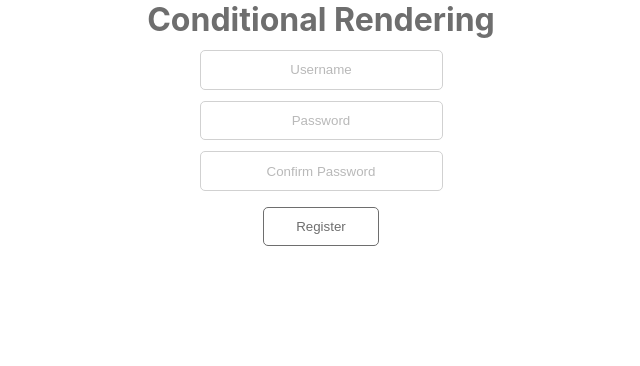
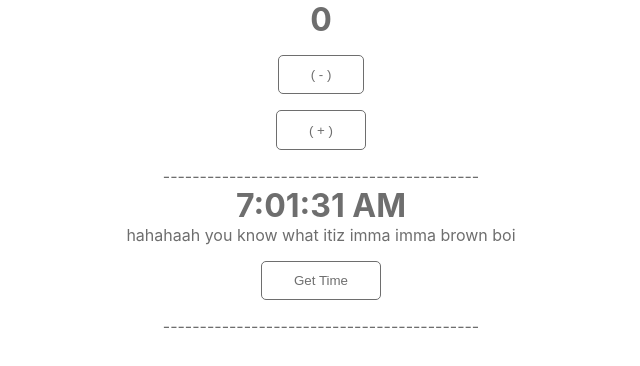
Before and after one commit to mudittt/webdev-bootcamp, a React (Create React App) app in the folder REACT-demo/navbar/: page / in a window 1280 px wide. Shown: the top 366 px of the page, without its empty margins (319-959 px from the left). Built offline with nearby package versions, Linux system fonts and the light colour scheme.

Commit message:
React - Hooks - useState() and its use

```diff
--- /dev/null
+++ b/REACT-demo/navbar/src/Hooks-State.js
@@ -0,0 +1,56 @@
+import "./App.css";
+import React from "react";
+
+function HooksState() {
+  // it will produce an array of two item
+  // where first item will be whatever is inside the parenthesis of useState( xyz ) -> initial value
+  // second item will be a function
+  let [count, setCount] = React.useState(0);
+  // array destructuring
+  // stored the first item in 'count'
+  // stored the 2nd item as 'setCount'
+
+  function increase() {
+    setCount(++count);
+  }
+
+  function decrease() {
+    setCount(--count);
+  }
+
+  // Time
+  //   let time = "TIME";
+  let time = new Date().toLocaleTimeString();
+  // array destructuring
+  let [newTime, setTime] = React.useState(time);
+
+  // dynamically update time every second
+  setInterval(getTime, 1000);
+
+  function getTime() {
+    time = new Date().toLocaleTimeString();
+    // to set a new value of time using 2nd item of the array we got from useState
+    setTime(time);
+  }
+
+  return (
+    <div className="App">
+      <h1>{count}</h1>
+      <button onClick={decrease} className="btn">
+        ( - )
+      </button>
+      <button onClick={increase} className="btn">
+        ( + )
+      </button>
+      <p>-------------------------------------------</p>
+      <h1>{newTime}</h1>
+      <p>hahahaah you know what itiz imma imma brown boi</p>
+      <button onClick={getTime} className="btn">
+        Get Time
+      </button>
+      <p>-------------------------------------------</p>
+    </div>
+  );
+}
+
+export default HooksState;
--- a/REACT-demo/navbar/src/index.js
+++ b/REACT-demo/navbar/src/index.js
@@ -6,7 +6,9 @@ import "./index.css";
 // imported the App function to use it as a REACT COMPONENT
 // eslint-disable-next-line
 import App from "./App";
+// eslint-disable-next-line
 import ConditionalRendering from "./ConditionalRendering";
+import HooksState from "./Hooks-State";
 
 const root = ReactDOM.createRoot(document.getElementById("root"));
 // ReactDOM.render(WHAT_TO_SHOW, WHERE_TO_SHOW, CALLBACK)
@@ -14,7 +16,8 @@ root.render(
   <React.StrictMode>
     {/* used App function as a tag. */}
     {/* <App /> */}
-    <ConditionalRendering />
+    {/* <ConditionalRendering /> */}
+    <HooksState />
   </React.StrictMode>
 );
 
```
